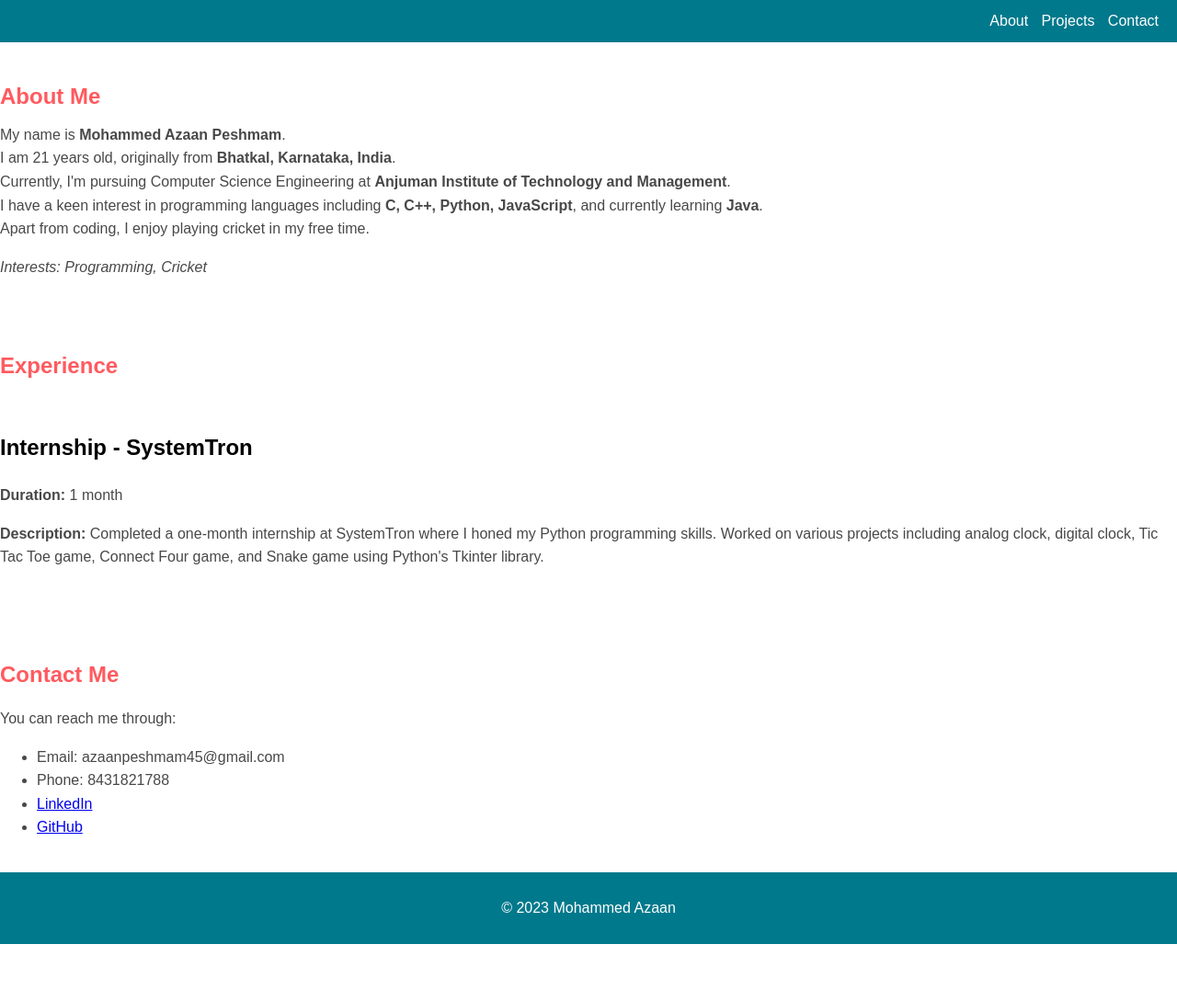
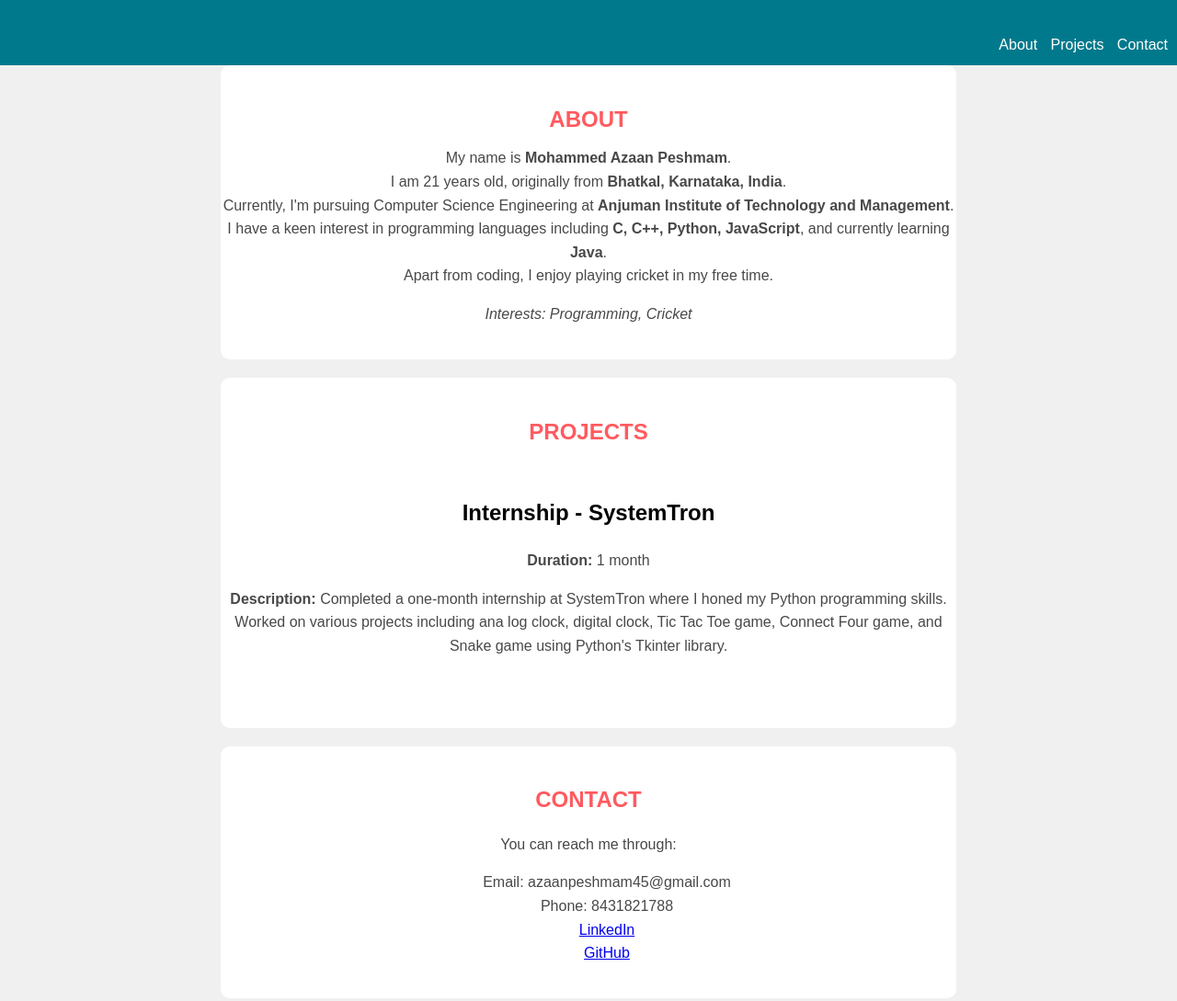
Before and after one commit to mohd-azaan/mohd-azaan.github.io, a plain HTML site: page index.html in a window 1280 px wide. Shown: the top 1089 px of the page at 92% size. Before the commit the page ends 1027 px from the top, so only its background shows below. Drawn offline with Linux system fonts and the light colour scheme.

Commit message:
made portfolio more beautifull

```diff
--- a/index.html
+++ b/index.html
@@ -7,10 +7,11 @@
     <link rel="stylesheet" href="styles.css">
 </head>
 <body>
+    <div class="container">
         <header>
             <nav>
                 <ul>
-                <li><a href="#about">About</a></li>
+                    <li><br><a href="#about">About</a></li>
                     <li><a href="#projects">Projects</a></li>
                     <li><a href="#contact">Contact</a></li>
                 </ul>
@@ -19,7 +20,7 @@
 
         <main>
             <section id="about">
-            <h1>About Me</h1>
+                <h1>ABOUT</h1>
                 <div class="details">
                     My name is <b>Mohammed Azaan Peshmam</b>.<br>
                     I am 21 years old, originally from <b>Bhatkal, Karnataka, India</b>.<br>
@@ -33,23 +34,26 @@
             </section>
 
             <section id="projects">
-            <h1>Experience</h1>
+                <h1>PROJECTS</h1>
                 <section id="internship">
                     <h2>Internship - SystemTron</h2>
                     <p><strong>Duration:</strong> 1 month</p>
-                <p><strong>Description:</strong> Completed a one-month internship at SystemTron where I honed my Python programming skills. Worked on various projects including analog clock, digital clock, Tic Tac Toe game, Connect Four game, and Snake game using Python's Tkinter library.</p>
+                    <p><strong>Description:</strong> Completed a one-month internship at SystemTron where I honed my
+                      Python programming skills. Worked on various projects including ana
+                      log clock, digital clock, Tic Tac Toe game, Connect Four game, and Snake
+                      game using Python's Tkinter library.</p>
                 </section>
                 <!-- Add more project sections if needed -->
             </section>
 
             <section id="contact">
-            <h1>Contact Me</h1>
+                <h1>CONTACT</h1>
                 <p>You can reach me through:</p>
                 <ul>
-                <li>Email: azaanpeshmam45@gmail.com</li>
-                <li>Phone: 8431821788</li>
-                <li><a href="https://www.linkedin.com/in/mohammed-azaan-peshmam-579560280?lipi=urn%3Ali%3Apage%3Ad_flagship3_profile_view_base_contact_details%3BNaVktqy9QnWmBeFJ0g4hAA%3D%3D">LinkedIn</a></li>
-                <li><a href="https://github.com/mohd-azaan">GitHub</a></li>
+                    Email: azaanpeshmam45@gmail.com
+                    <br>Phone: 8431821788
+                    <br><a href="https://www.linkedin.com/in/mohammed-azaan-peshmam-579560280?lipi=urn%3Ali%3Apage%3Ad_flagship3_profile_view_base_contact_details%3BNaVktqy9QnWmBeFJ0g4hAA%3D%3D">LinkedIn</a>
+                    <br><a href="https://github.com/mohd-azaan">GitHub</a>
                     <!-- Add more contact information if needed -->
                 </ul>
             </section>
@@ -58,5 +62,6 @@
         <footer>
             <p>&copy; 2023 Mohammed Azaan</p>
         </footer>
+    </div>
 </body>
 </html>
--- a/styles.css
+++ b/styles.css
@@ -4,6 +4,15 @@ body {
     line-height: 1.6;
     margin: 0;
     padding: 0;
+    background-color: #F0F0F0; /* Light Gray background */
+}
+
+.container {
+    display: flex;
+    flex-direction: column;
+    justify-content: center;
+    align-items: center;
+    min-height: 100vh;
 }
 
 /* Header styles */
@@ -11,6 +20,7 @@ header {
     background-color: #00798C; /* Dark Cyan */
     padding: 10px;
     text-align: right;
+    width: 100%;
 }
 
 nav ul {
@@ -32,6 +42,13 @@ nav ul li a {
 /* Section styles */
 section {
     padding: 20px 0;
+    text-align: center;
+    width: 100%;
+    max-width: 800px;
+    background-color: #FFF; /* White */
+    border-radius: 10px;
+    /* box-shadow: 0 4px 8px rgba(0, 0, 0, 0.1); */
+    margin-bottom: 20px;
 }
 
 section h1 {
@@ -52,16 +69,5 @@ footer {
     padding: 10px;
     text-align: center;
     color: #FFF; /* White */
+    width: 100%;
 }
-
-/* Responsive design */
-@media screen and (max-width: 768px) {
-    header nav {
-        text-align: center;
-    }
-    header nav ul li {
-        display: block;
-        margin: 5px 0;
-    }
-    /* Add more responsive styles if needed */
-}
```
Lines whose indentation alone changed are shown as unchanged.
